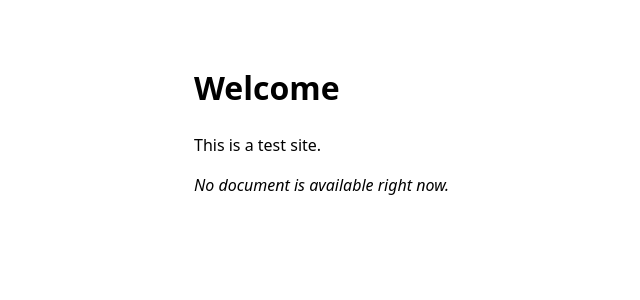
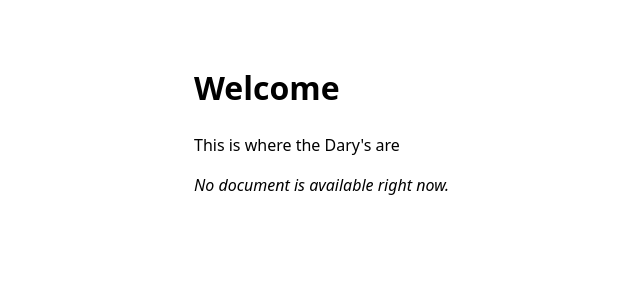
Before and after one commit to dmrobbin/dmr, a Django app: page / in a window 1280 px wide. Shown: the top 300 px of the page, without its empty margins (126-766 px from the left). Run offline with Django 5.2, Linux system fonts and the light colour scheme; data that the repository does not hold is empty.

Commit message:
small push to test deployment

```diff
--- a/core/templates/core/home.html
+++ b/core/templates/core/home.html
@@ -12,7 +12,7 @@
 </head>
 <body>
   <h1>Welcome</h1>
-  <p>This is a test site.</p>
+  <p>This is where the Dary's are</p>
   {% if document %}
     <p><a class="button" href="{% url 'download' %}">Download {{ document.title }} (PDF)</a></p>
   {% else %}
```
